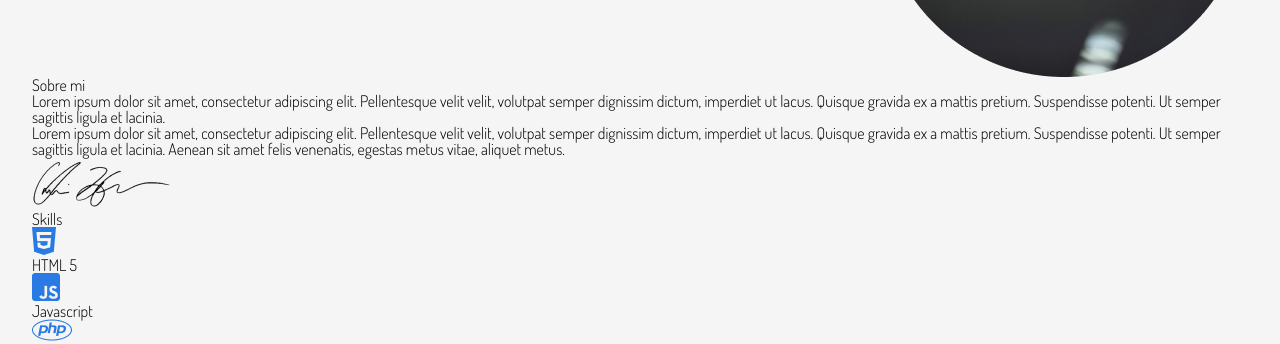
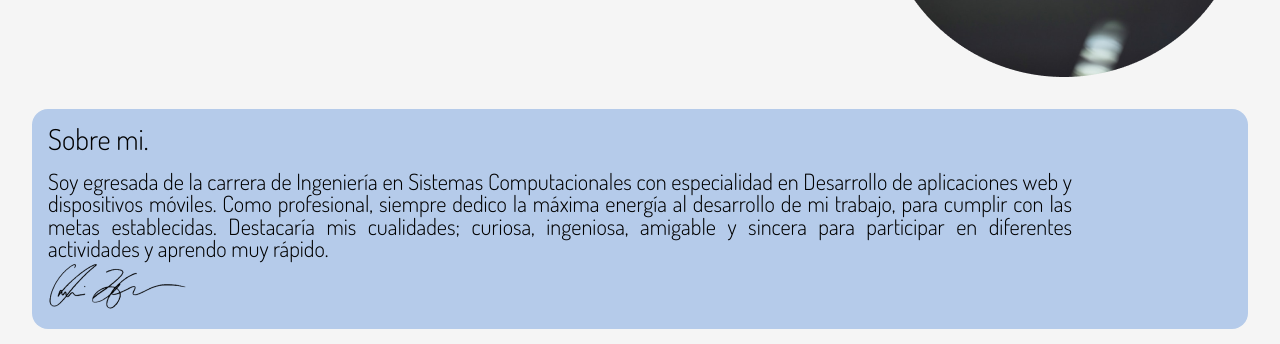
Before and after one commit to KarinaCanela/Challenge_Portafolio, a plain HTML site: page index.html in a window 1280 px wide. Shown: the part 385-729 px from the top of the page. Drawn offline with Linux system fonts and the light colour scheme.

Commit message:
SE modifico la sección sobre mi

```diff
--- /dev/null
+++ b/css/sobre_mi.css
@@ -0,0 +1,18 @@
+.about__container {
+    margin-top: 2rem;
+	margin-bottom: 2rem;
+    background: var(--cor-de-sobre-mi);
+    padding: 1rem;
+    border-radius: 1rem;
+}
+
+.about__title {
+    margin-bottom: 1rem;
+    font-size: 1.8em;
+}
+
+.about__paragraph {
+    font-size: 1.4rem;
+    margin-right: 10rem;
+    text-align: justify;
+}
--- a/index.html
+++ b/index.html
@@ -8,6 +8,7 @@
     <link rel="stylesheet" href="css/style.css">
     <link rel="stylesheet" href="css/header.css">
     <link rel="stylesheet" href="css/presentacion.css">
+    <link rel="stylesheet" href="css/sobre_mi.css">
     <link rel="preconnect" href="https://fonts.googleapis.com">
     <link rel="preconnect" href="https://fonts.gstatic.com" crossorigin>
     <!-- Fonte del Proyecto Raleway -->
@@ -58,9 +59,8 @@
     <!-- Sección sobre mi -->
     <section class="about" id="sobre-mi">
         <div class="about__container">
-            <h3 class="about__title">Sobre mi</h3>
-            <p class="about__paragraph">Lorem ipsum dolor sit amet, consectetur adipiscing elit. Pellentesque velit velit, volutpat semper dignissim dictum, imperdiet ut lacus. Quisque gravida ex a mattis pretium. Suspendisse potenti. Ut semper sagittis ligula et lacinia.  </p>
-            <p class="about__paragraph">Lorem ipsum dolor sit amet, consectetur adipiscing elit. Pellentesque velit velit, volutpat semper dignissim dictum, imperdiet ut lacus. Quisque gravida ex a mattis pretium. Suspendisse potenti. Ut semper sagittis ligula et lacinia. Aenean sit amet felis venenatis, egestas metus vitae, aliquet metus.</p>
+            <h3 class="about__title">Sobre mi.</h3>
+            <p class="about__paragraph">Soy egresada de la carrera de Ingeniería en Sistemas Computacionales con especialidad en Desarrollo de aplicaciones web y dispositivos móviles. Como profesional, siempre dedico la máxima energía al desarrollo de mi trabajo, para cumplir con las metas establecidas. Destacaría mis cualidades; curiosa, ingeniosa, amigable y sincera para participar en diferentes actividades y aprendo muy rápido.  </p>
             <!-- Si quieres, pon tú firma acá! -->
             <img src="assets\signature.png">
         </div>
```
